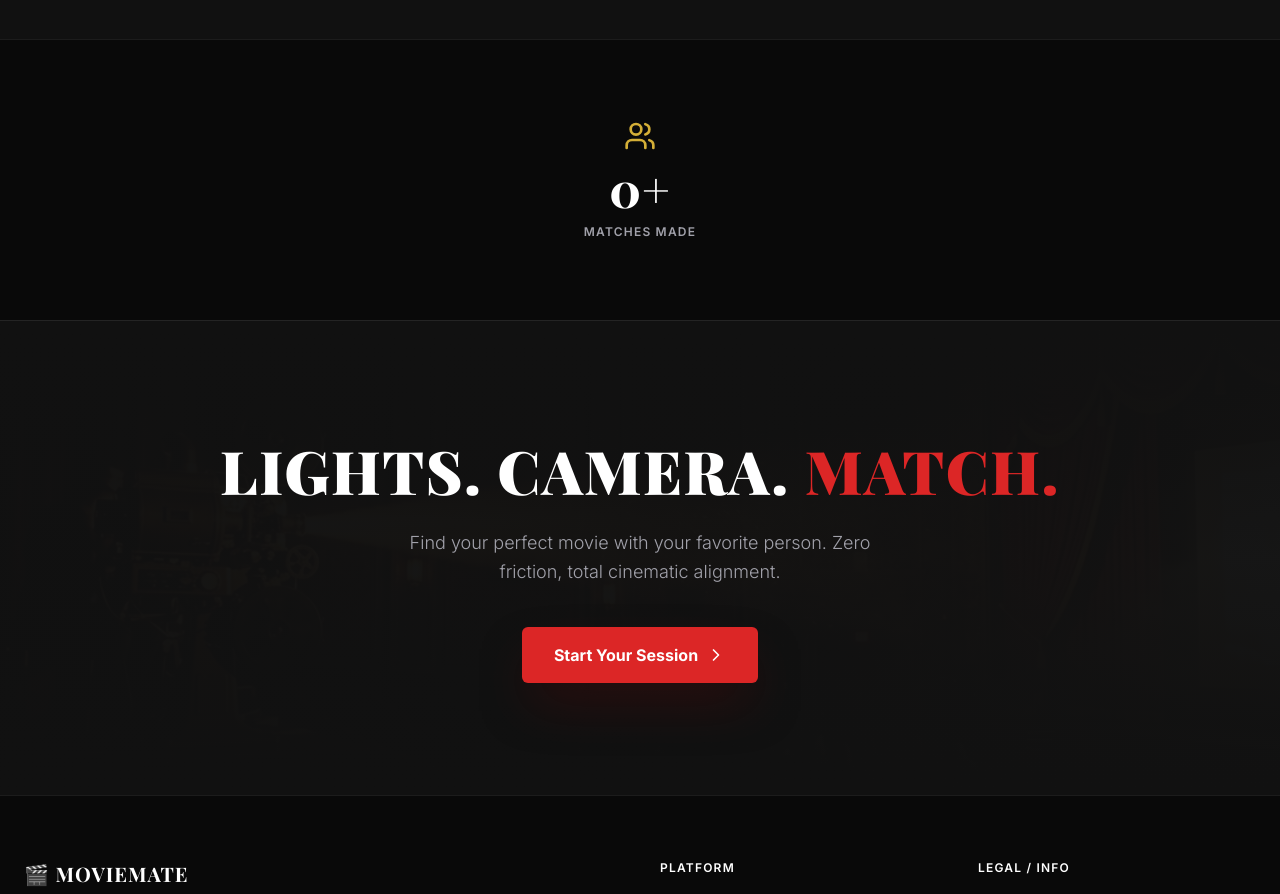
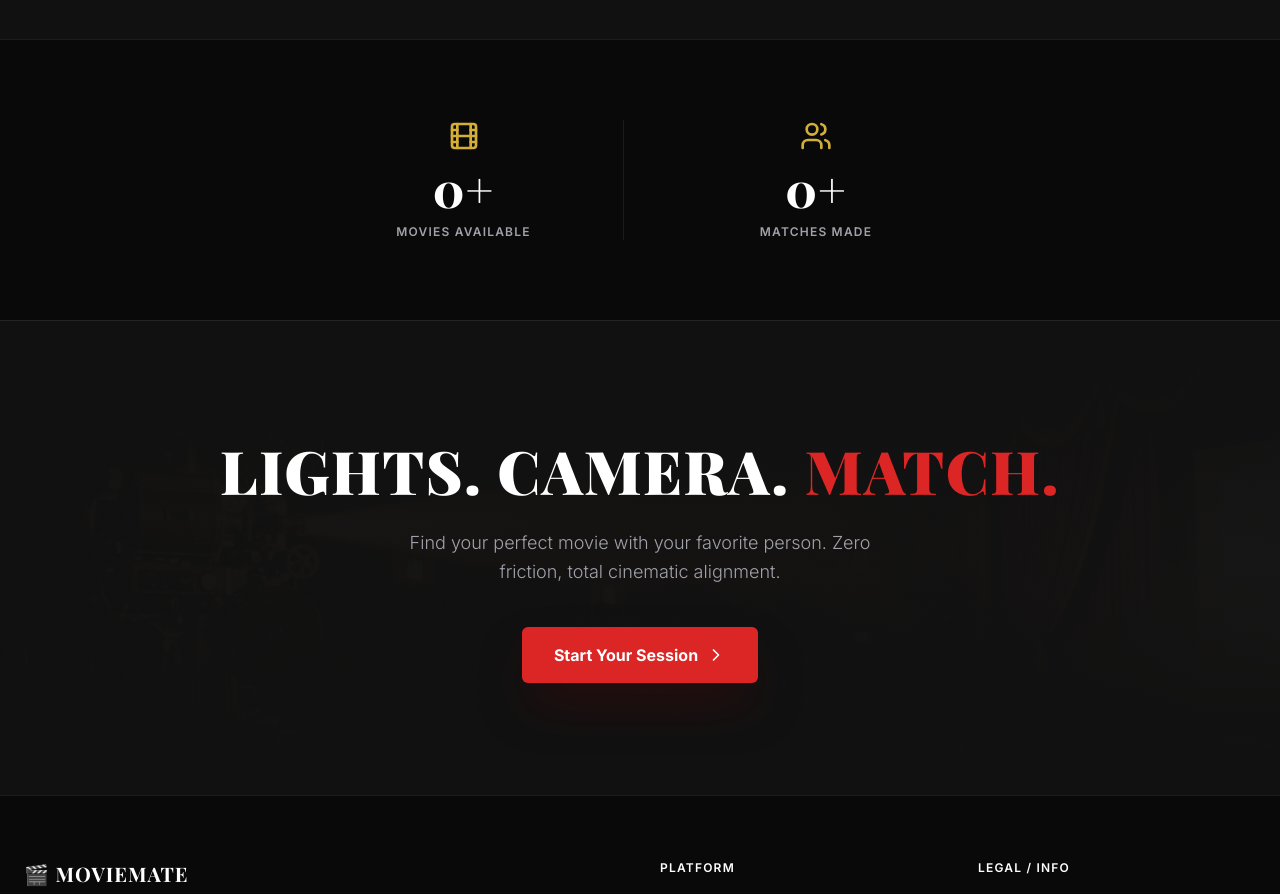
Before and after one commit to jamiedevera/Moviemate, a Next.js app: page / in a window 1280 px wide. Shown: the part 2200-3094 px from the top of the page. Built offline with nearby package versions, Linux system fonts and the light colour scheme; no server answers; the database is empty.

Commit message:
Update page.tsx

```diff
--- a/src/app/page.tsx
+++ b/src/app/page.tsx
@@ -550,7 +550,14 @@ export default function Home() {
       {/* ── STATS ── */}
       <section className="py-20 bg-bg-dark border-t border-border-light">
         <div className="max-w-4xl mx-auto px-6">
-          <div className="flex justify-center">
+          <div className="grid grid-cols-2 gap-8 divide-x divide-border-light max-w-2xl mx-auto">
+            <StatItem
+              icon={<Film className="w-8 h-8" />}
+              value={stats?.movies ?? 0}
+              label="Movies Available"
+              suffix="+"
+              loading={statsLoading}
+            />
             <StatItem
               icon={<Users className="w-8 h-8" />}
               value={stats?.matches ?? 0}
```
